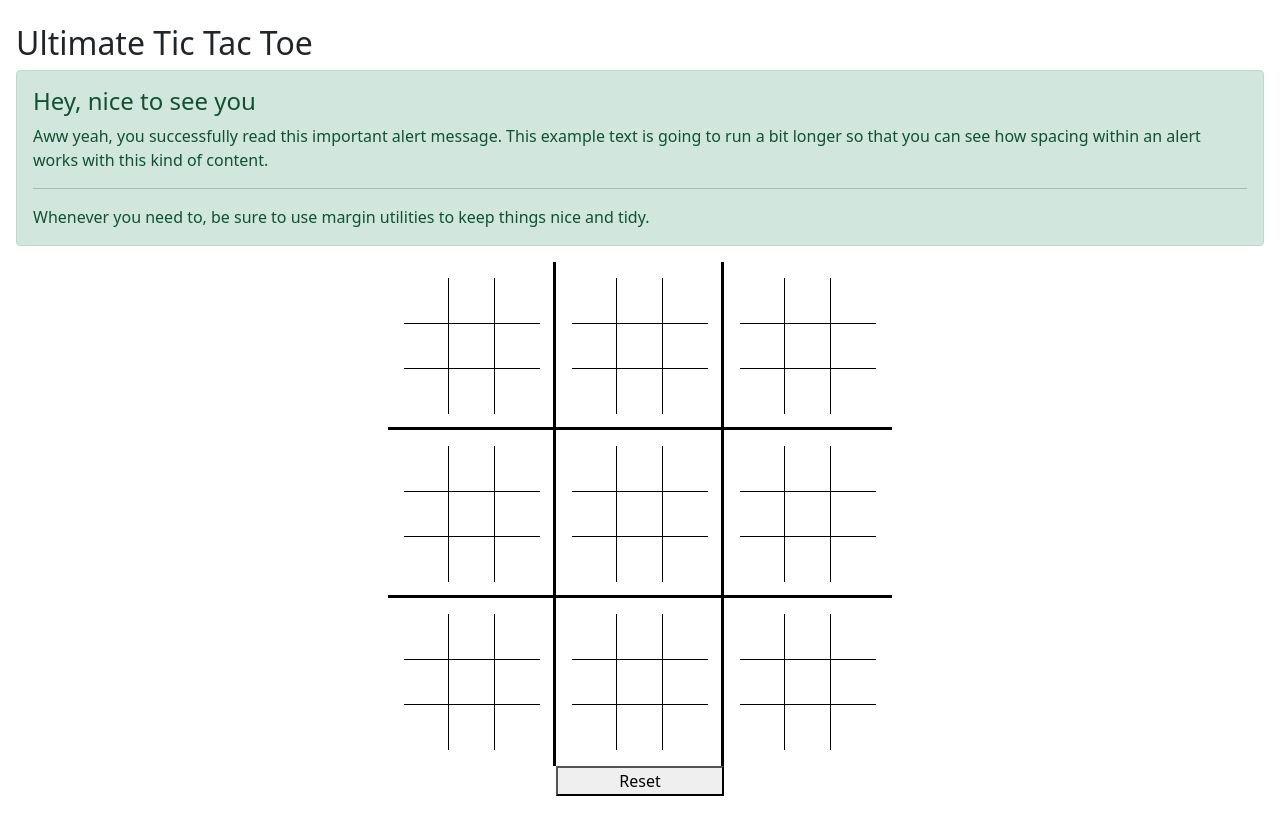
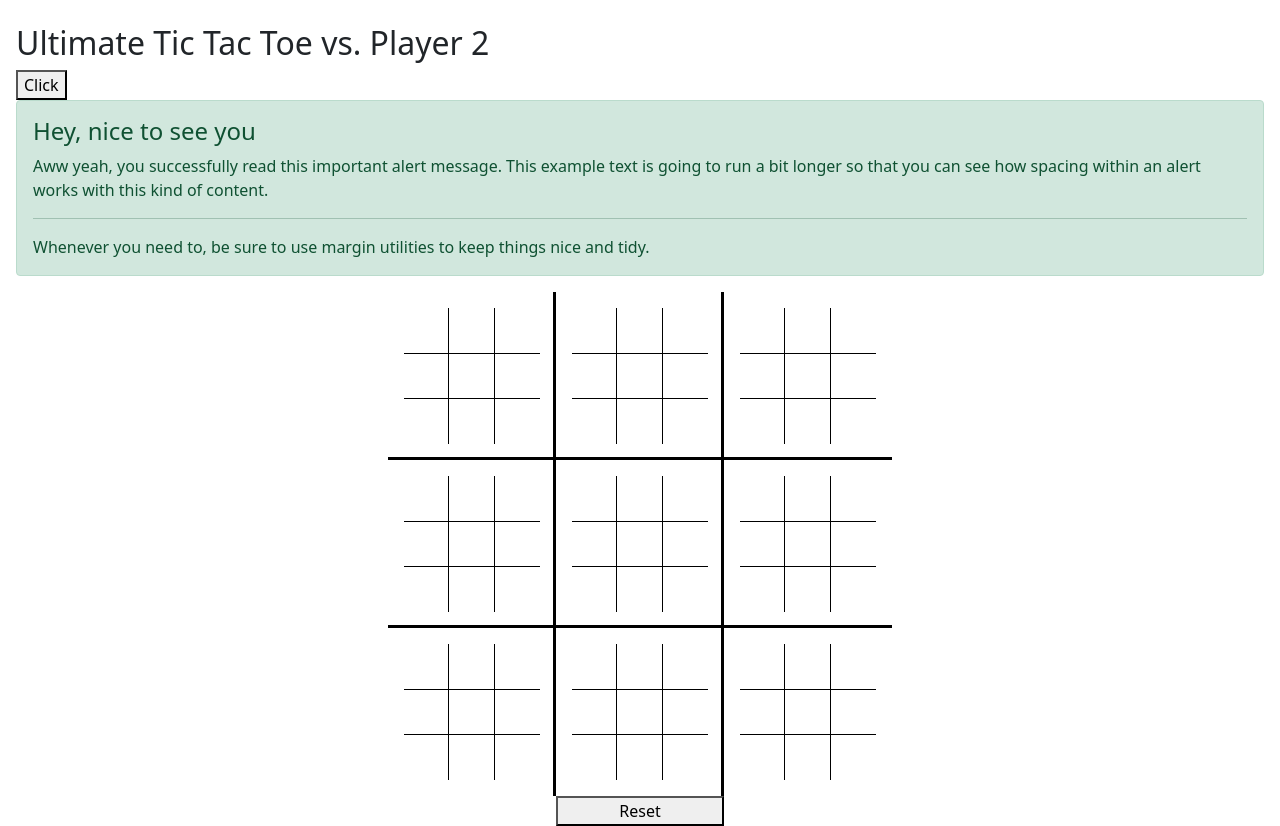
Before and after one commit to AdamAranha/Ultimate-TicTacToe, a React (Create React App) app in the folder client/: page / in a window 1280 px wide. Before the commit the page ends 800 px from the top, so only its background shows below. Built offline with nearby package versions, Linux system fonts and the light colour scheme; no server answers.

Commit message:
Added Header.css file and started working on added mode functionality to header

```diff
--- a/client/src/App.js
+++ b/client/src/App.js
@@ -1,7 +1,7 @@
 // import logo from './logo.svg';
 import './App.css';
 import 'bootstrap/dist/css/bootstrap.min.css';
-import Header from './components/Header.js';
+import Header from './components/Header/Header.js';
 import Board from './components/Board/Board.js'
 
 import io from 'socket.io-client';
--- /dev/null
+++ b/client/src/components/Header/Header.css
@@ -0,0 +1,3 @@
+.title{
+    /* text-align: center; */
+}
--- a/client/src/components/Header.js
+++ b/client/src/components/Header/Header.js
@@ -1,11 +1,27 @@
-import React from 'react';
+import React, { useState } from 'react';
 import { Container, Alert } from 'react-bootstrap';
+import './Header.css'
 
 export default function Header() {
 
+    const [opponent, setOpponent] = useState('vs. Player 2')
+    let state = true
+    function showOpponent() {
+
+        if (state) {
+            if (state) {
+                state = false
+            } else {
+                state = true
+            }
+        }
+        state ? setOpponent('vs. Player 2') : setOpponent('vs. Comp')
+    }
+
     return <>
         <Container fluid className='pt-4 px-3'>
-            <h2 className=''>Ultimate Tic Tac Toe</h2>
+            <h2 className='title'>Ultimate Tic Tac Toe <span>{opponent}</span></h2>
+            <button onClick={() => showOpponent()}>Click</button>
             <Alert variant="success">
                 <Alert.Heading>Hey, nice to see you</Alert.Heading>
                 <p>
```
